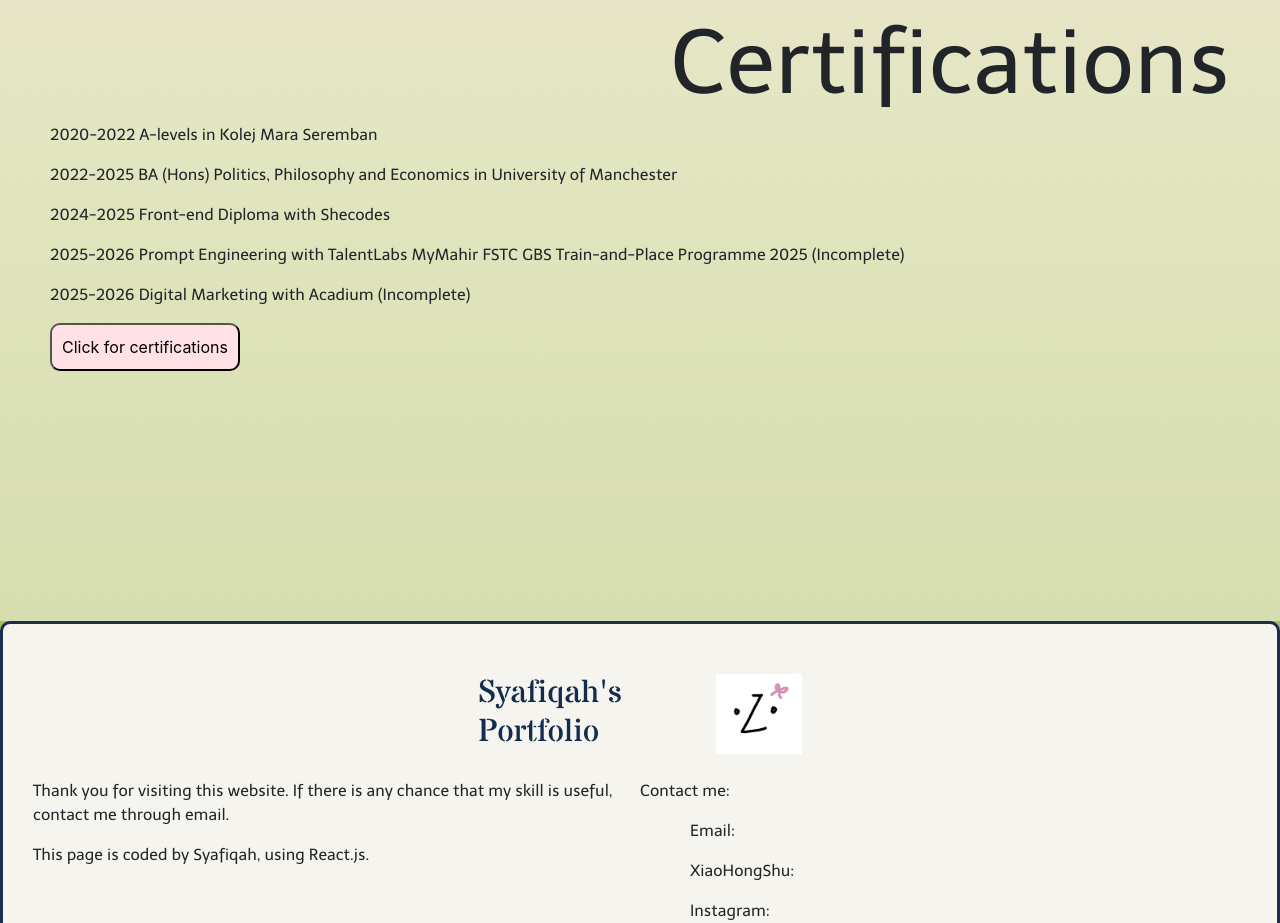
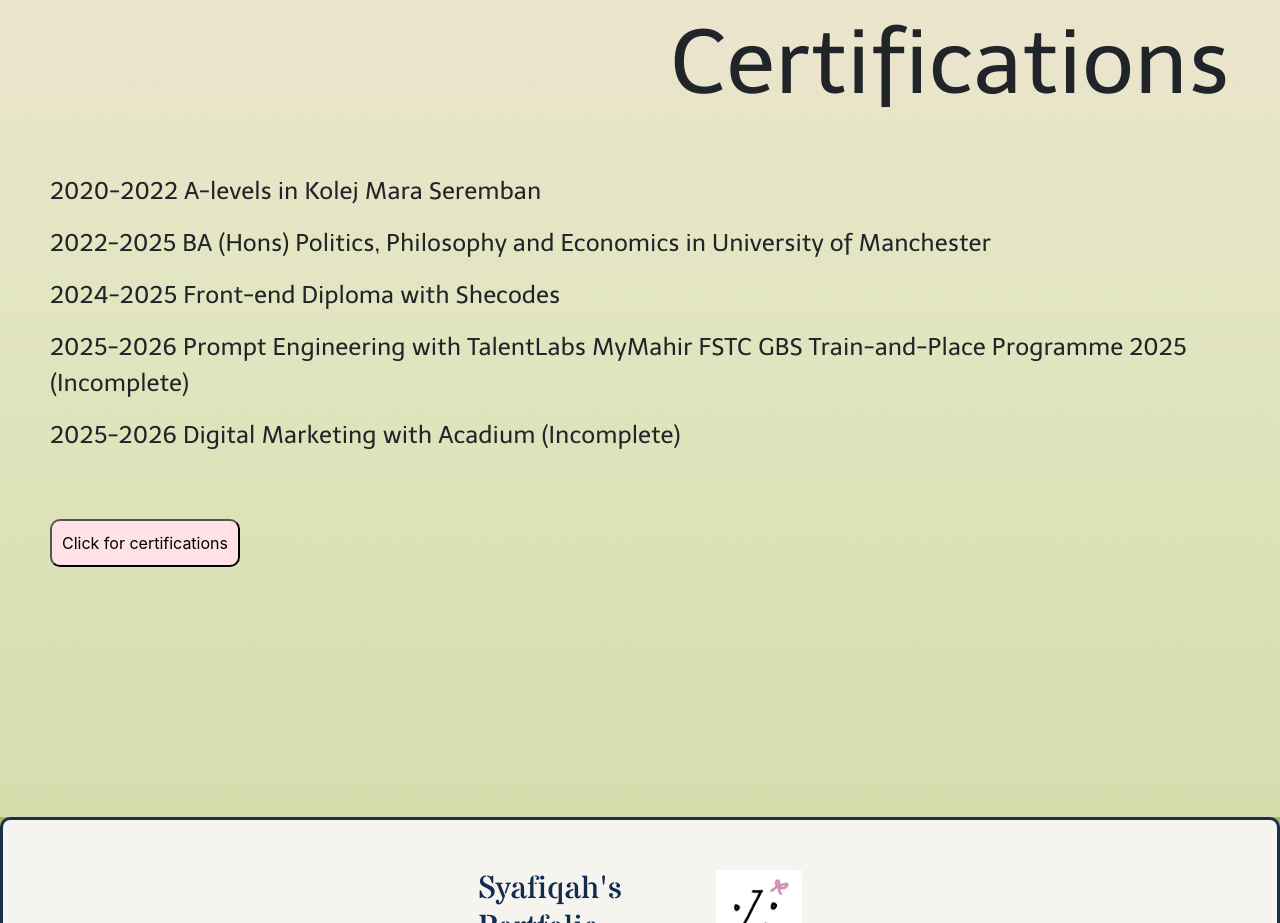
Before and after one commit to cosylily/website-portfolio, a React (Create React App) app: page / in a window 1280 px wide. Shown: the part 3408-4331 px from the top of the page. Built offline with nearby package versions, Linux system fonts and the light colour scheme.

Commit message:
update app.css
edited the education section a bit

```diff
--- a/src/App.css
+++ b/src/App.css
@@ -211,6 +211,12 @@
   margin-top: 100px;
   border-radius: 30px;
 }
+.listofedu {
+  padding: 50px 0;
+}
+.listofedu p {
+  font-size: 24px;
+}
 .display {
   display: block;
   height: 500px;
--- a/src/App.js
+++ b/src/App.js
@@ -158,6 +158,7 @@
               <p className="and text-center">&</p>
               <p className="certifications text-end">Certifications</p>
             </div>
+            <div className="listofedu">
               <p>2020-2022 A-levels in Kolej Mara Seremban</p>
               <p>
                 2022-2025 BA (Hons) Politics, Philosophy and Economics in
@@ -169,6 +170,8 @@
                 Train-and-Place Programme 2025 (Incomplete)
               </p>
               <p>2025-2026 Digital Marketing with Acadium (Incomplete)</p>
+            </div>
+
             <button onClick={handleActive} className="certbutton">
               <div className={isActive ? "certnone" : "certdis"}>
                 Click for certifications
```
Lines whose indentation alone changed are shown as unchanged.
